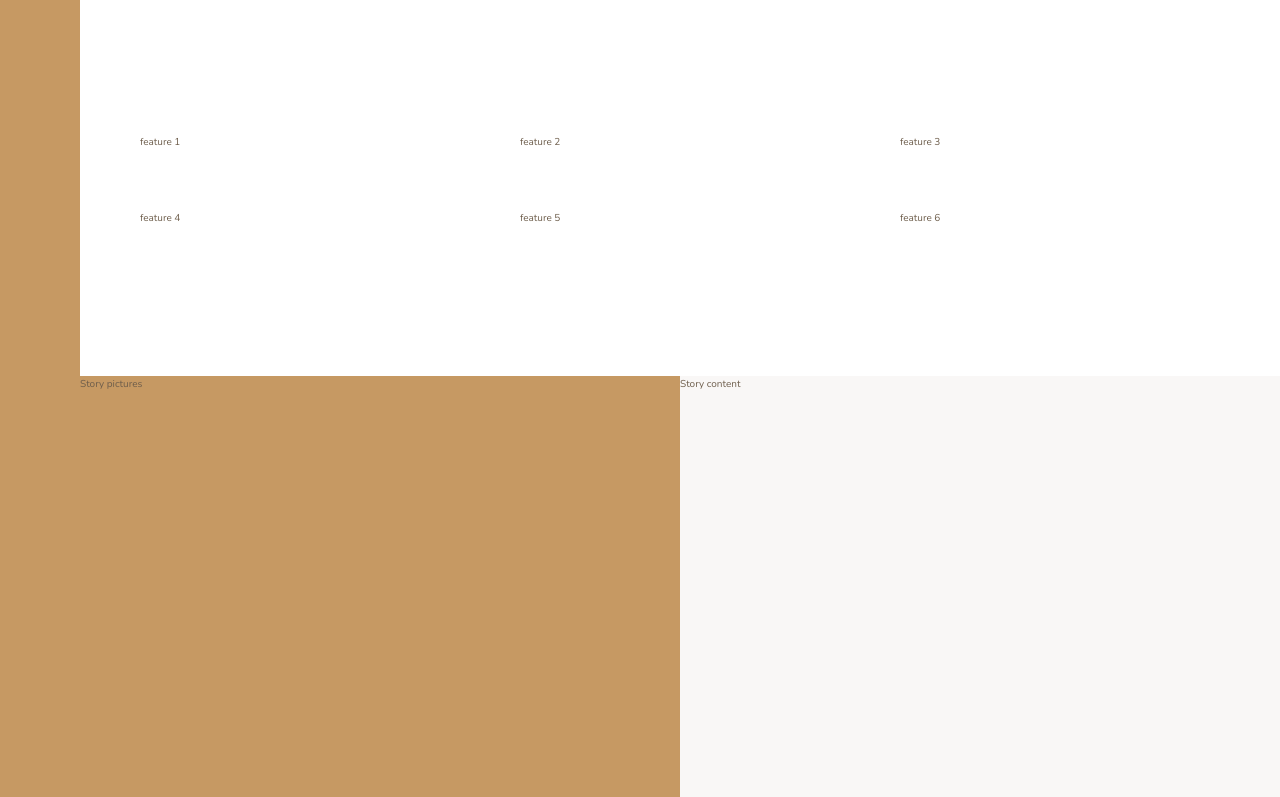
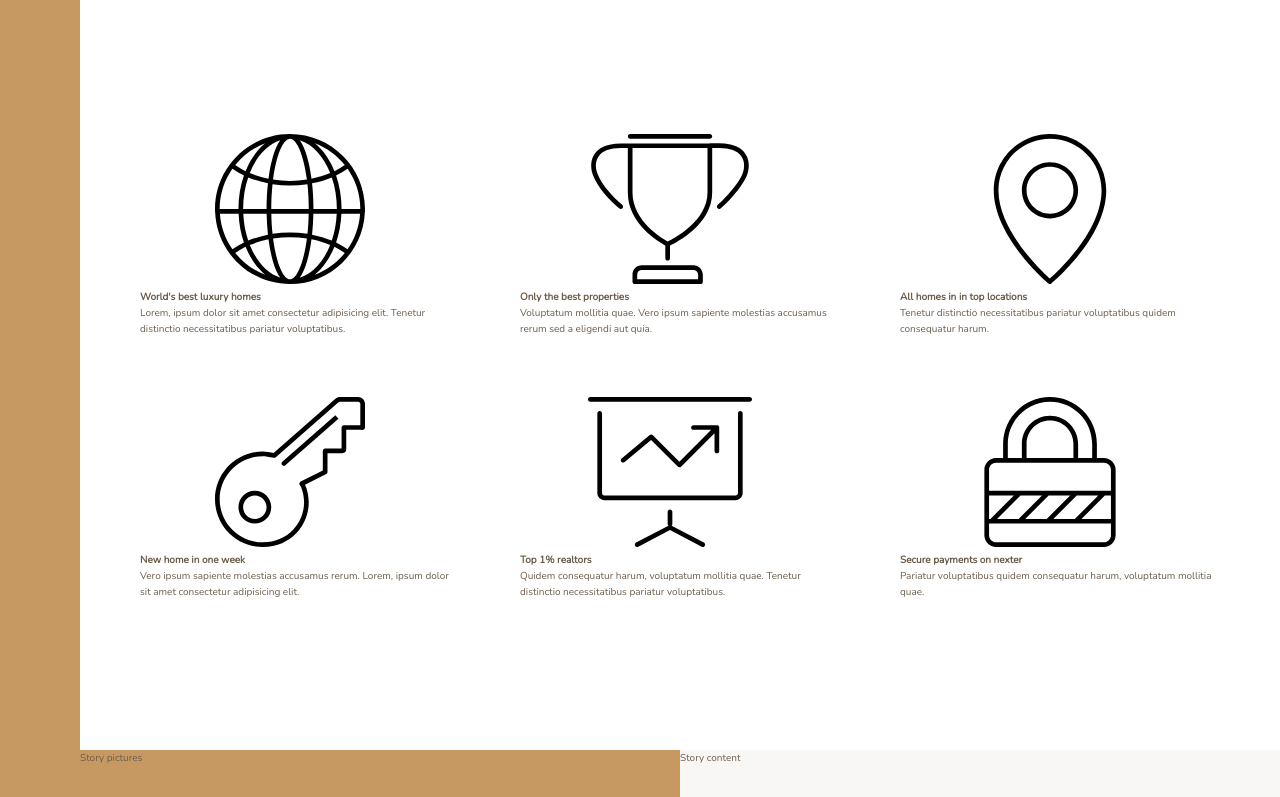
Before and after one commit to noelia-riega/Nexter-Page, a website: page index.html in a window 1280 px wide. Shown: the part 656-1453 px from the top of the page. Drawn offline with nearby package versions, Linux system fonts and the light colour scheme; files that its build step writes are made by us from their sources.

Commit message:
features html

```diff
--- a/index.html
+++ b/index.html
@@ -23,12 +23,66 @@
     <div class="realtors">Top 3 realtors</div>
 
     <section class="features">
-      <div class="feature">feature 1</div>
-      <div class="feature">feature 2</div>
-      <div class="feature">feature 3</div>
-      <div class="feature">feature 4</div>
-      <div class="feature">feature 5</div>
-      <div class="feature">feature 6</div>
+      <div class="feature">
+        <svg class="feature__icon">
+          <use xlink:href="img/sprite.svg#icon-global"></use>
+        </svg>
+        <h4 class="heading-4">World's best luxury homes</h4>
+        <p class="feature__text">
+          Lorem, ipsum dolor sit amet consectetur adipisicing elit. Tenetur
+          distinctio necessitatibus pariatur voluptatibus.
+        </p>
+      </div>
+      <div class="feature">
+        <svg class="feature__icon">
+          <use xlink:href="img/sprite.svg#icon-trophy"></use>
+        </svg>
+        <h4 class="heading-4">Only the best properties</h4>
+        <p class="feature__text">
+          Voluptatum mollitia quae. Vero ipsum sapiente molestias accusamus
+          rerum sed a eligendi aut quia.
+        </p>
+      </div>
+      <div class="feature">
+        <svg class="feature__icon">
+          <use xlink:href="img/sprite.svg#icon-map-pin"></use>
+        </svg>
+        <h4 class="heading-4">All homes in in top locations</h4>
+        <p class="feature__text">
+          Tenetur distinctio necessitatibus pariatur voluptatibus quidem
+          consequatur harum.
+        </p>
+      </div>
+      <div class="feature">
+        <svg class="feature__icon">
+          <use xlink:href="img/sprite.svg#icon-key"></use>
+        </svg>
+        <h4 class="heading-4">New home in one week</h4>
+        <p class="feature__text">
+          Vero ipsum sapiente molestias accusamus rerum. Lorem, ipsum dolor sit
+          amet consectetur adipisicing elit.
+        </p>
+      </div>
+      <div class="feature">
+        <svg class="feature__icon">
+          <use xlink:href="img/sprite.svg#icon-presentation"></use>
+        </svg>
+        <h4 class="heading-4">Top 1% realtors</h4>
+        <p class="feature__text">
+          Quidem consequatur harum, voluptatum mollitia quae. Tenetur distinctio
+          necessitatibus pariatur voluptatibus.
+        </p>
+      </div>
+      <div class="feature">
+        <svg class="feature__icon">
+          <use xlink:href="img/sprite.svg#icon-lock"></use>
+        </svg>
+        <h4 class="heading-4">Secure payments on nexter</h4>
+        <p class="feature__text">
+          Pariatur voluptatibus quidem consequatur harum, voluptatum mollitia
+          quae.
+        </p>
+      </div>
     </section>
 
     <div class="story__pictures">Story pictures</div>
```
